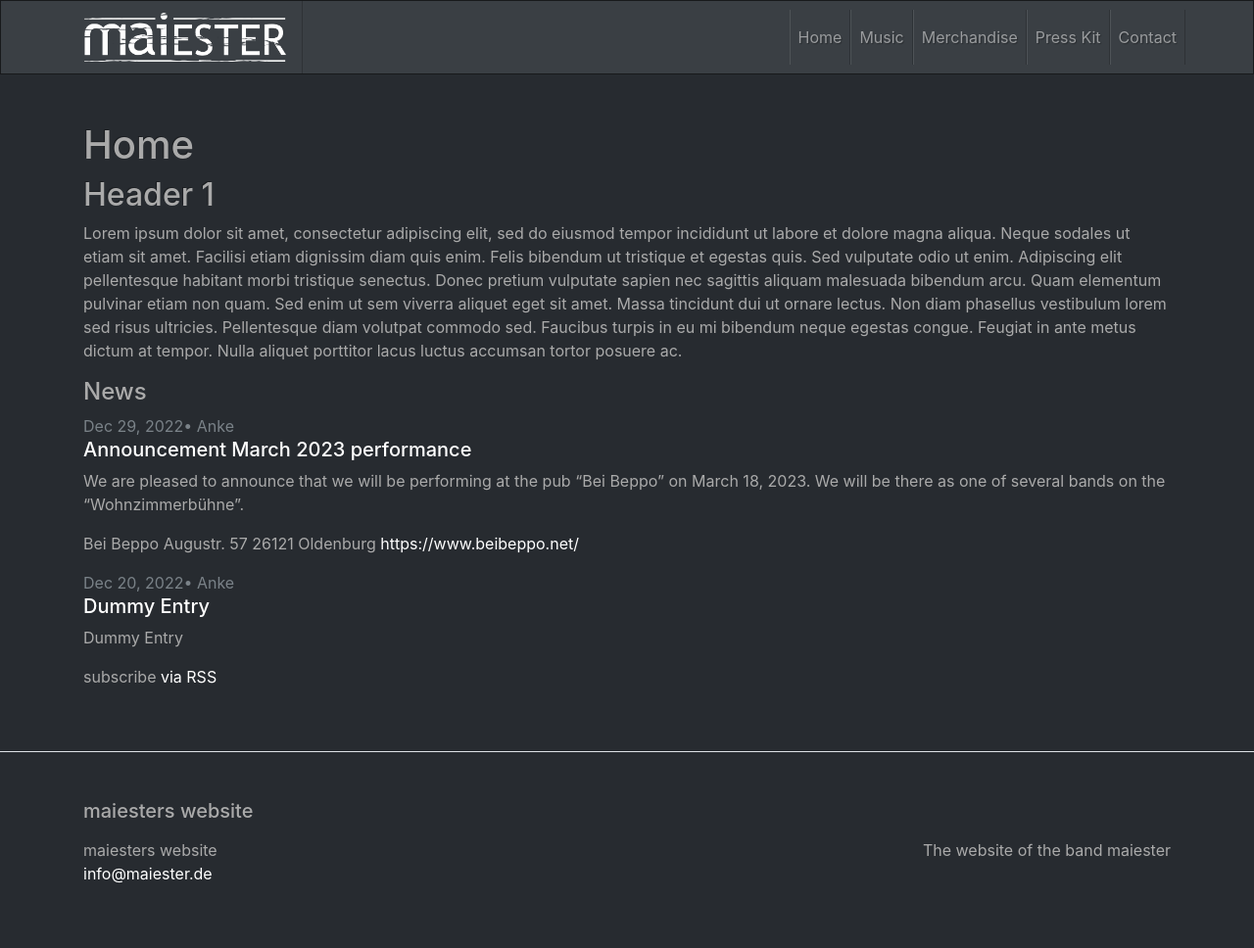
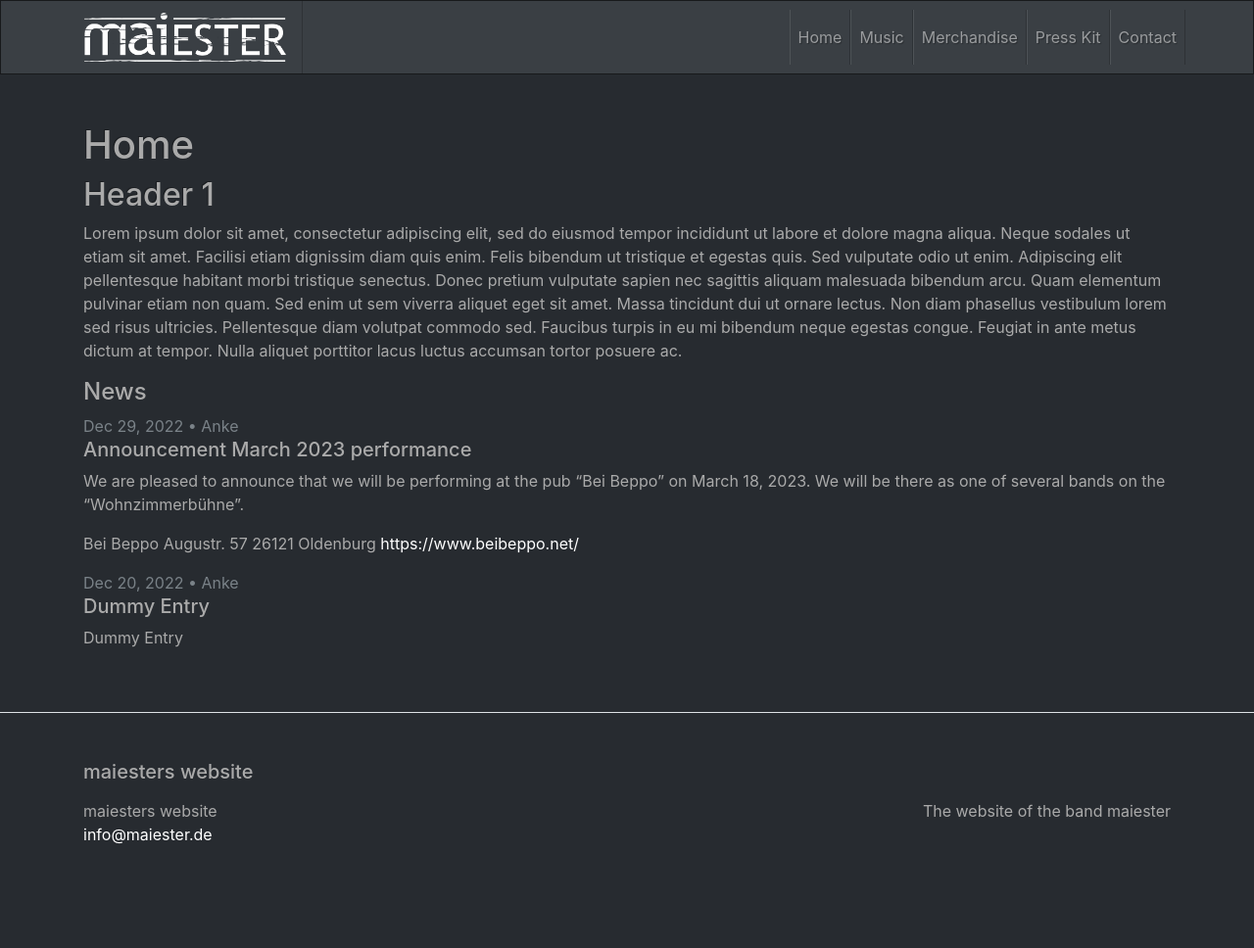
Before and after one commit to maiester/maiester.github.io, a Jekyll site: the page built from index.md, in a window 1280 px wide. Shown: the whole page at 98% size. Built offline with Jekyll 4.4.1, drawn with Linux system fonts in a browser that asks for light colours; after the commit the page ends 928 px from its top, so only the background shows below that.

Commit message:
Update home.html

```diff
--- a/_layouts/home.html
+++ b/_layouts/home.html
@@ -23,13 +23,13 @@
           {%- assign date_format = "%b %-d, %Y" -%}
           {{ post.date | date: date_format }}
                 {%- if post.author -%}
-                • {{ post.author }}
+                &nbsp;• {{ post.author }}
                 {%- endif -%}
         </span>
         <p class="h5">
-          <a href="{{ post.url | relative_url }}">
+          <!--<a href="{{ post.url | relative_url }}">-->
             {{ post.title | escape }}
-          </a>
+          <!--</a>-->
         </p>
         {%- if site.show_excerpts -%}
           {{ post.excerpt }}
@@ -38,7 +38,7 @@
       {%- endfor -%}
     </ul>
 
-    <p class="rss-subscribe">subscribe <a href="{{ "/feed.xml" | relative_url }}">via RSS</a></p>
+    <!--<p class="rss-subscribe">subscribe <a href="{{ "/feed.xml" | relative_url }}">via RSS</a></p>-->
   {%- endif -%}
 
 </div>
```
